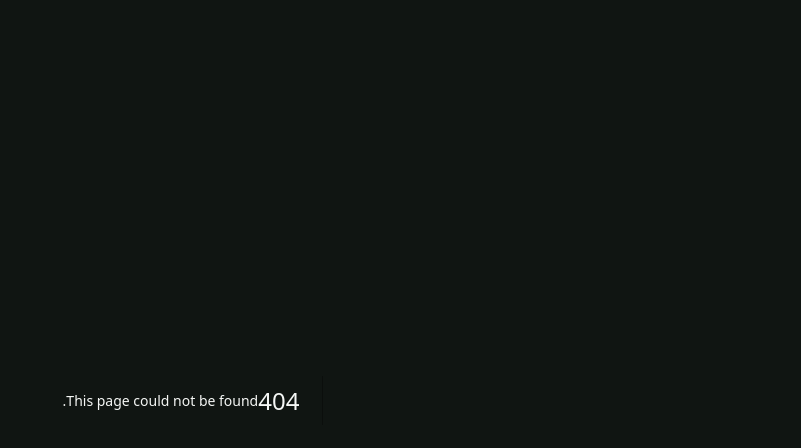
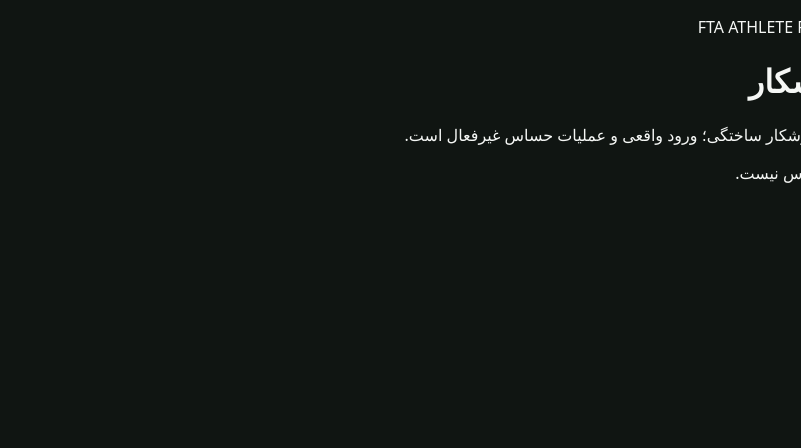
Before and after one commit to cianium/gym, a Next.js app in the folder fta-v3/web/: page /athlete in a window 1280 px wide. Before the commit this address had no page. Shown: the top 448 px of the page, without its empty margins (479-1280 px from the left). Built offline with nearby package versions, Linux system fonts and the light colour scheme; no server answers.

Commit message:
feat(fta): web/app/athlete/page.tsx

```diff
--- /dev/null
+++ b/fta-v3/web/app/athlete/page.tsx
@@ -0,0 +1,8 @@
+import {demoGet} from '../demo-data';
+export const dynamic='force-dynamic';
+type Athlete={name:string;status:string;coach:{name:string};plans:{title:string;status:string}[];appointments:{title:string;startsAt:string;status:string}[]};
+export default async function AthletePage(){
+ const a=await demoGet<Athlete>('athlete');
+ return <main className="shell"><p className="eyebrow">FTA ATHLETE PORTAL · DEMO</p><h1>پنل ورزشکار</h1><p>نمای ثابت یک ورزشکار ساختگی؛ ورود واقعی و عملیات حساس غیرفعال است.</p>
+ {a?<><section><h2>{a.name}</h2><article><p>مربی: {a.coach.name}</p><p>وضعیت: {a.status==='active'?'فعال':'غیرفعال'}</p></article></section><section><h2>برنامه‌های من</h2><div className="cards">{a.plans.map(p=><article key={p.title}><h3>{p.title}</h3><p>برنامه فعال</p></article>)}</div></section><section><h2>جلسات من</h2><div className="cards">{a.appointments.map(p=><article key={p.title}><h3>{p.title}</h3><time dateTime={p.startsAt}>{new Intl.DateTimeFormat('fa-IR',{dateStyle:'medium',timeZone:'UTC'}).format(new Date(p.startsAt))}</time></article>)}</div></section></>:<p role="status">اطلاعات در دسترس نیست.</p>}</main>;
+}
```
